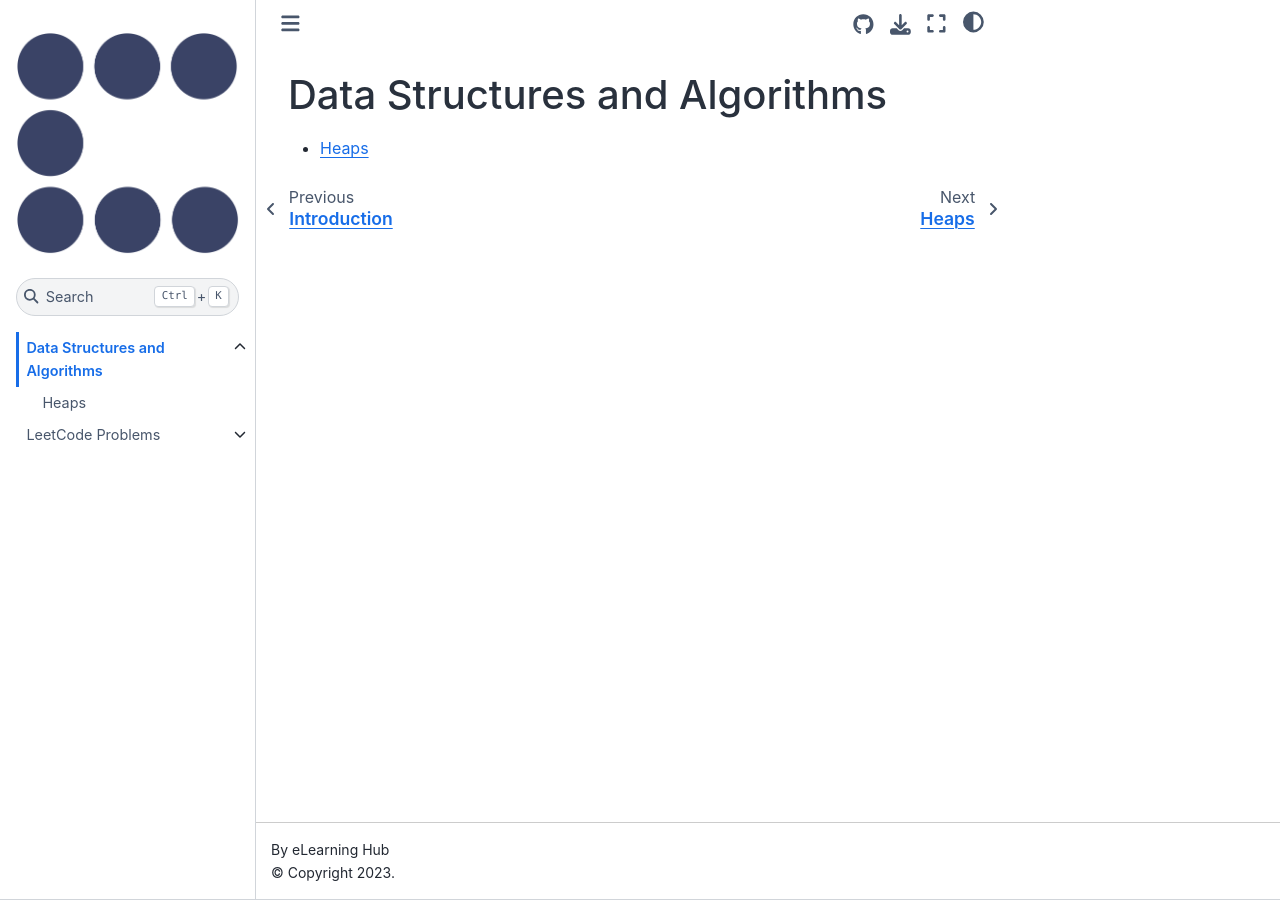
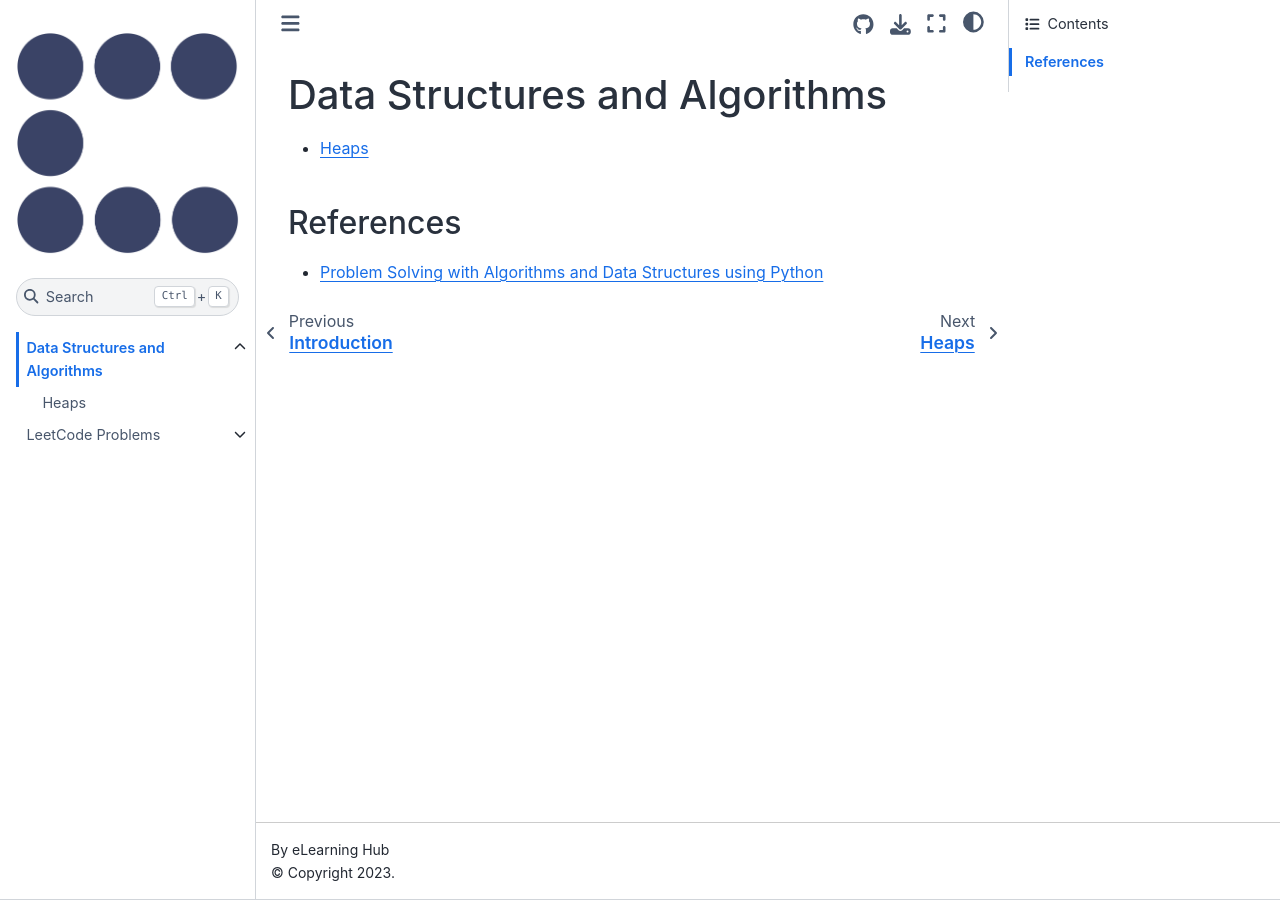
Before and after one commit to eLearningHub/Coding-Book, a Jupyter Book: the page built from dsa/index.md, in a window 1280 px wide. Built offline with Jupyter Book 1.0.4 settings and Sphinx 7.4.7 and the Sphinx Book theme 1.1.4, drawn with Linux system fonts in a browser that asks for light colours.

Commit message:
Problem Solving with Algorithms and Data Structure

```diff
--- a/dsa/index.md
+++ b/dsa/index.md
@@ -1,3 +1,7 @@
 # Data Structures and Algorithms
 
 - [Heaps](heaps)
+
+## References
+
+- [Problem Solving with Algorithms and Data Structures using Python](https://runestone.academy/ns/books/published/pythonds/index.html)
```
